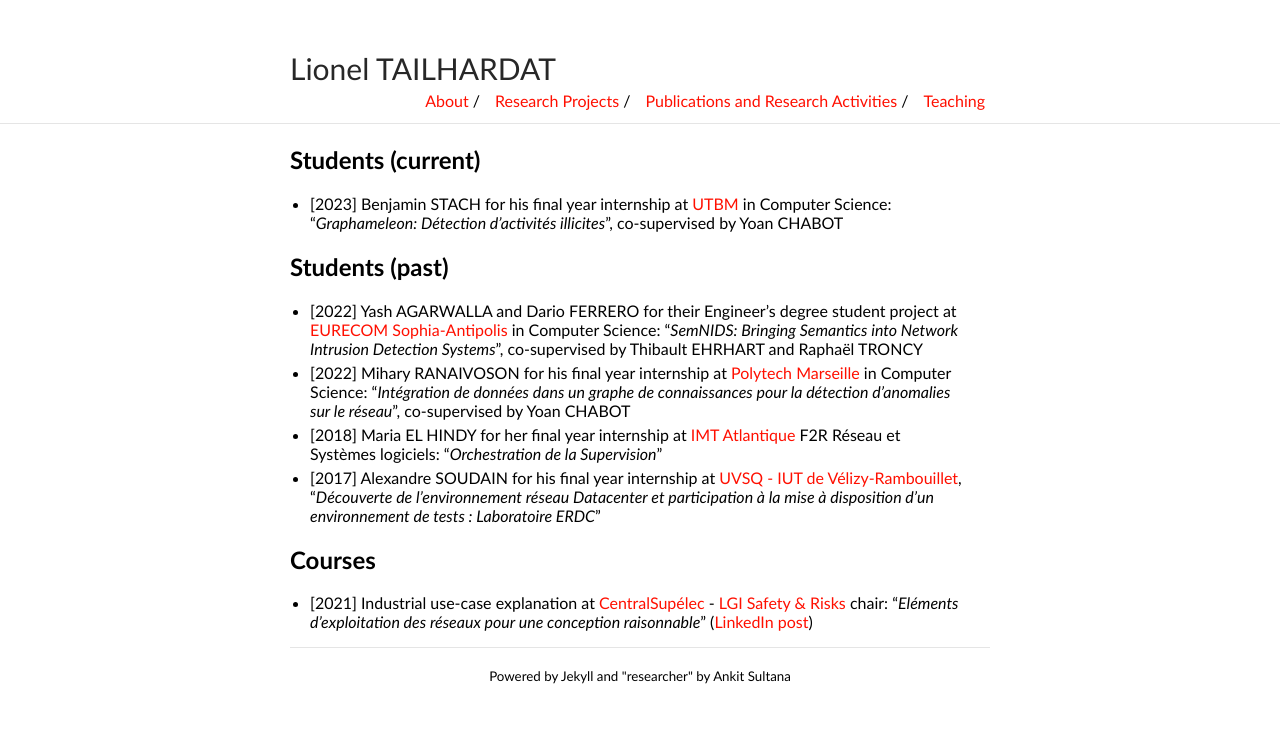
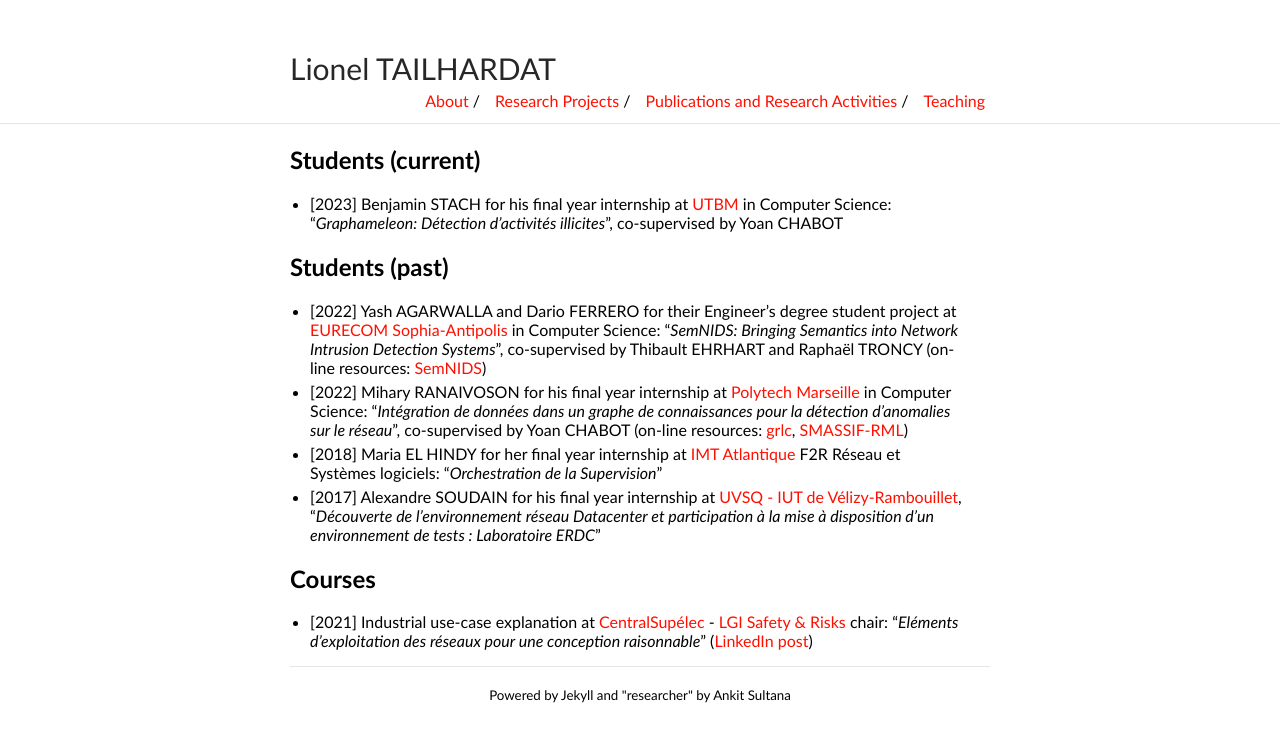
Before and after one commit to GenEars/GenEars.github.io, a Jekyll site: the page built from teaching.md, in a window 1280 px wide. Shown: the top 742 px of the page. Built offline with Jekyll 4.4.1, drawn with Linux system fonts in a browser that asks for light colours.

Commit message:
Added on-line resources.
Signed-off-by: Lionel TAILHARDAT <lionel.tailhardat@orange.fr>

```diff
--- a/teaching.md
+++ b/teaching.md
@@ -4,13 +4,16 @@ title: Teaching - Lionel TAILHARDAT
 ---
 
 ## Students (current)
+
 * [2023] Benjamin STACH for his final year internship at [UTBM](https://www.utbm.fr/) in Computer Science: "*Graphameleon: Détection d'activités illicites*", co-supervised by Yoan CHABOT
 
 ## Students (past)
-* [2022] Yash AGARWALLA and Dario FERRERO for their Engineer's degree student project at [EURECOM Sophia-Antipolis](https://www.eurecom.fr/) in Computer Science: "*SemNIDS: Bringing Semantics into Network Intrusion Detection Systems*", co-supervised by Thibault EHRHART and Raphaël TRONCY
-* [2022] Mihary RANAIVOSON for his final year internship at [Polytech Marseille](https://polytech.univ-amu.fr/) in Computer Science: "*Intégration de données dans un graphe de connaissances pour la détection d'anomalies sur le réseau*", co-supervised by Yoan CHABOT
+
+* [2022] Yash AGARWALLA and Dario FERRERO for their Engineer's degree student project at [EURECOM Sophia-Antipolis](https://www.eurecom.fr/) in Computer Science: "*SemNIDS: Bringing Semantics into Network Intrusion Detection Systems*", co-supervised by Thibault EHRHART and Raphaël TRONCY (on-line resources: [SemNIDS](https://github.com/D2KLab/SemNIDS))
+* [2022] Mihary RANAIVOSON for his final year internship at [Polytech Marseille](https://polytech.univ-amu.fr/) in Computer Science: "*Intégration de données dans un graphe de connaissances pour la détection d'anomalies sur le réseau*", co-supervised by Yoan CHABOT (on-line resources: [grlc](https://github.com/Orange-OpenSource/grlc), [SMASSIF-RML](https://github.com/Orange-OpenSource/SMASSIF-RML))
 * [2018] Maria EL HINDY for her final year internship at [IMT Atlantique](https://www.imt-atlantique.fr/fr) F2R Réseau et Systèmes logiciels: "*Orchestration de la Supervision*"
 * [2017] Alexandre SOUDAIN for his final year internship at [UVSQ - IUT de Vélizy-Rambouillet](https://www.iut-velizy-rambouillet.uvsq.fr/), "*Découverte de l’environnement réseau Datacenter et participation à la mise à disposition d’un environnement de tests : Laboratoire ERDC*"
 
 ## Courses
+
 * [2021] Industrial use-case explanation at [CentralSupélec](https://www.centralesupelec.fr/) - [LGI Safety & Risks](http://lgi.centralesupelec.fr/en/node/167) chair: "*Eléments d’exploitation des réseaux pour une conception raisonnable*" ([LinkedIn post](https://www.linkedin.com/posts/activity-6772189715404857344-tAsY))
```
Also changed, not shown: research.md (+1 -0 lines).
